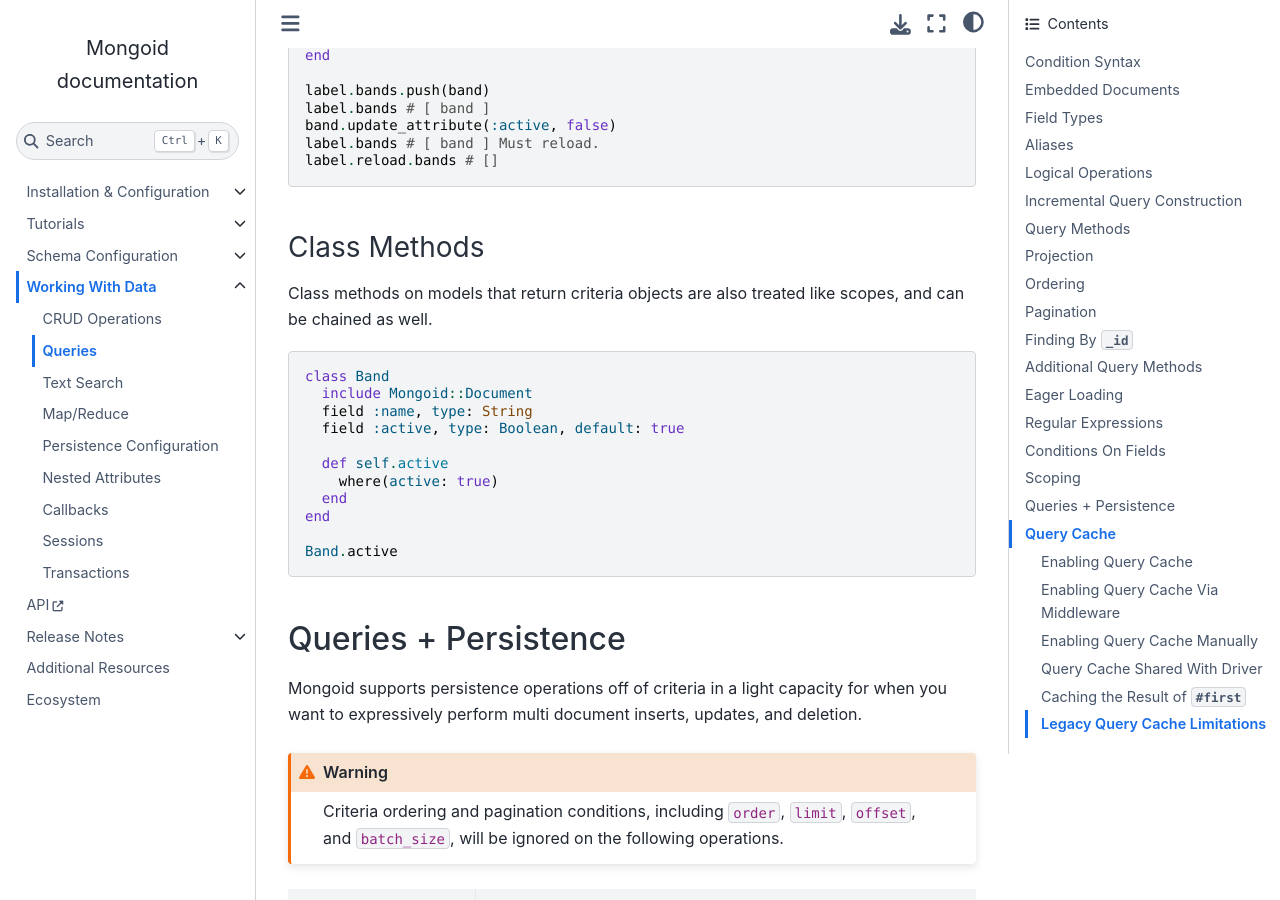
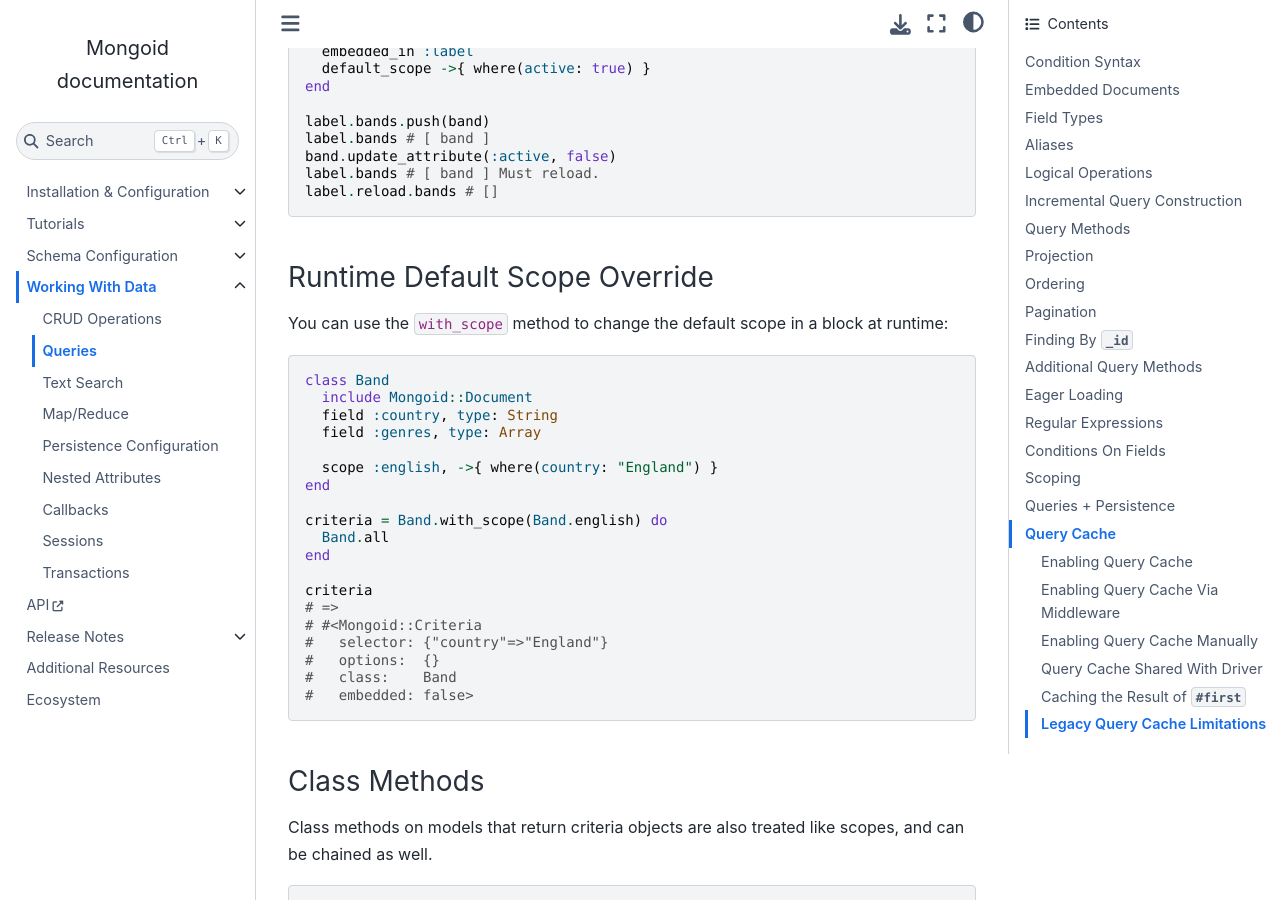
Before and after one commit to i80and/docs-mongoid, a Sphinx documentation site: the page built from docs/reference/queries.txt, in a window 1280 px wide and 900 px high, scrolled down 31780 px. Built offline with Sphinx 7.4.7 and the Sphinx Book theme 1.1.4, drawn with Linux system fonts in a browser that asks for light colours; cross-references to code outside the pages are shown as plain code; some of the changed text lies outside the part shown.

Commit message:
MONGOID-5186 .with_scope should restore previous scope (#5127)
Co-authored-by: Oleg Pudeyev <code@olegp.name>

```diff
--- a/docs/reference/queries.txt
+++ b/docs/reference/queries.txt
@@ -1577,6 +1577,7 @@ To have Mongoid raise an error when a scope would overwrite an existing class
 method, set the ``scope_overwrite_exception`` :ref:`configuration option
 <configuration-options>` to ``true``.
 
+
 Default Scopes
 --------------
 
@@ -1703,6 +1704,35 @@ that would affect its visibility within the scoped association.
   band.update_attribute(:active, false)
   label.bands # [ band ] Must reload.
   label.reload.bands # []
+
+
+Runtime Default Scope Override
+------------------------------
+
+You can use the ``with_scope`` method to change the default scope in a block
+at runtime:
+
+.. code-block:: ruby
+
+  class Band
+    include Mongoid::Document
+    field :country, type: String
+    field :genres, type: Array
+
+    scope :english, ->{ where(country: "England") }
+  end
+
+  criteria = Band.with_scope(Band.english) do
+    Band.all
+  end
+
+  criteria
+  # =>
+  # #<Mongoid::Criteria
+  #   selector: {"country"=>"England"}
+  #   options:  {}
+  #   class:    Band
+  #   embedded: false>
 
 
 Class Methods
```
